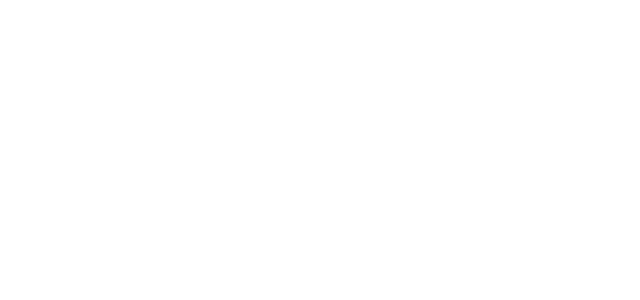
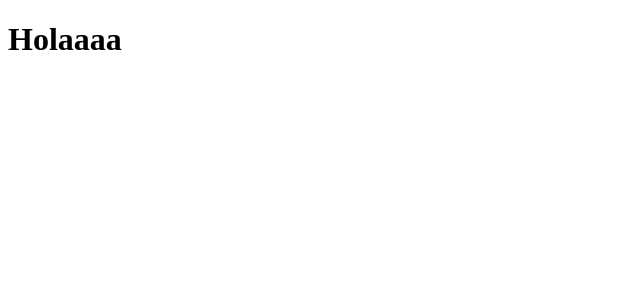
Before and after one commit to FelipeCabal/gossip-web-frontend, a React (Vite) app: page / in a window 1280 px wide. Shown: the top 300 px of the page, without its empty margins (0-640 px from the left). Built offline with nearby package versions, Linux system fonts and the light colour scheme.

Commit message:
Creacion router

```diff
--- a/package.json
+++ b/package.json
@@ -11,7 +11,8 @@
   },
   "dependencies": {
     "react": "^18.3.1",
-    "react-dom": "^18.3.1"
+    "react-dom": "^18.3.1",
+    "react-router-dom": "^6.26.2"
   },
   "devDependencies": {
     "@eslint/js": "^9.9.0",
--- a/src/App.jsx
+++ b/src/App.jsx
@@ -1,9 +1,29 @@
+import React from 'react';
+import { RouterProvider, createBrowserRouter } from 'react-router-dom';
 
-function App() {
 
+const Login = () => {
+  return <h1>Holaaaa</h1>
+}
+const Register = () => {
+  return <h2>Registro</h2>
+}
+
+const App = () => {
+
+  const router = createBrowserRouter([
+    {
+      path: '',
+      element: <Login/>
+    },
+    {
+      path: '/register',
+      element:<Register/>
+
+    }
+  ])
   return (
-    <>
-    </>
+    <RouterProvider router={router} />
   )
 }
 
```
Also changed, not shown: 1 other file (tests, documents, lock files or other folders).
